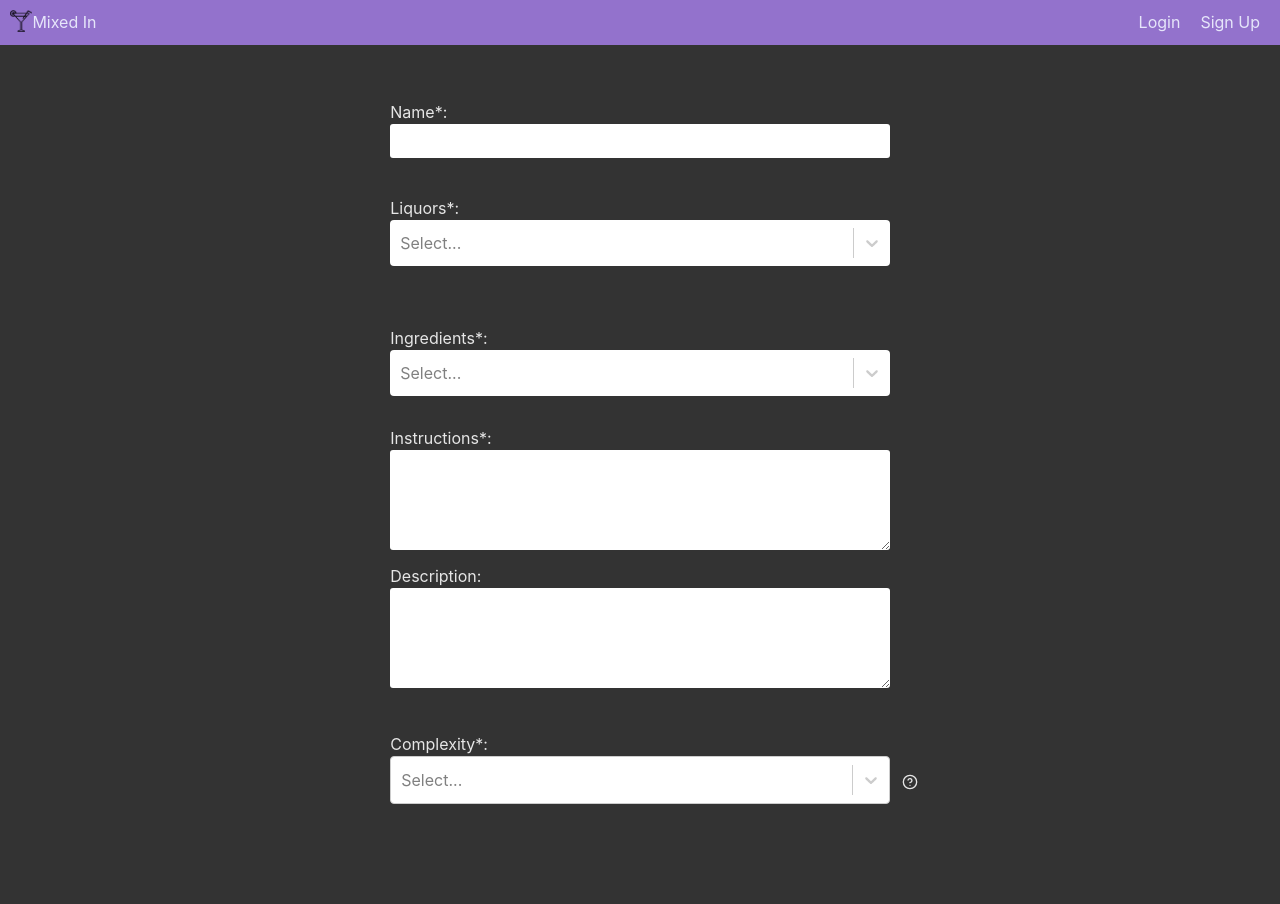
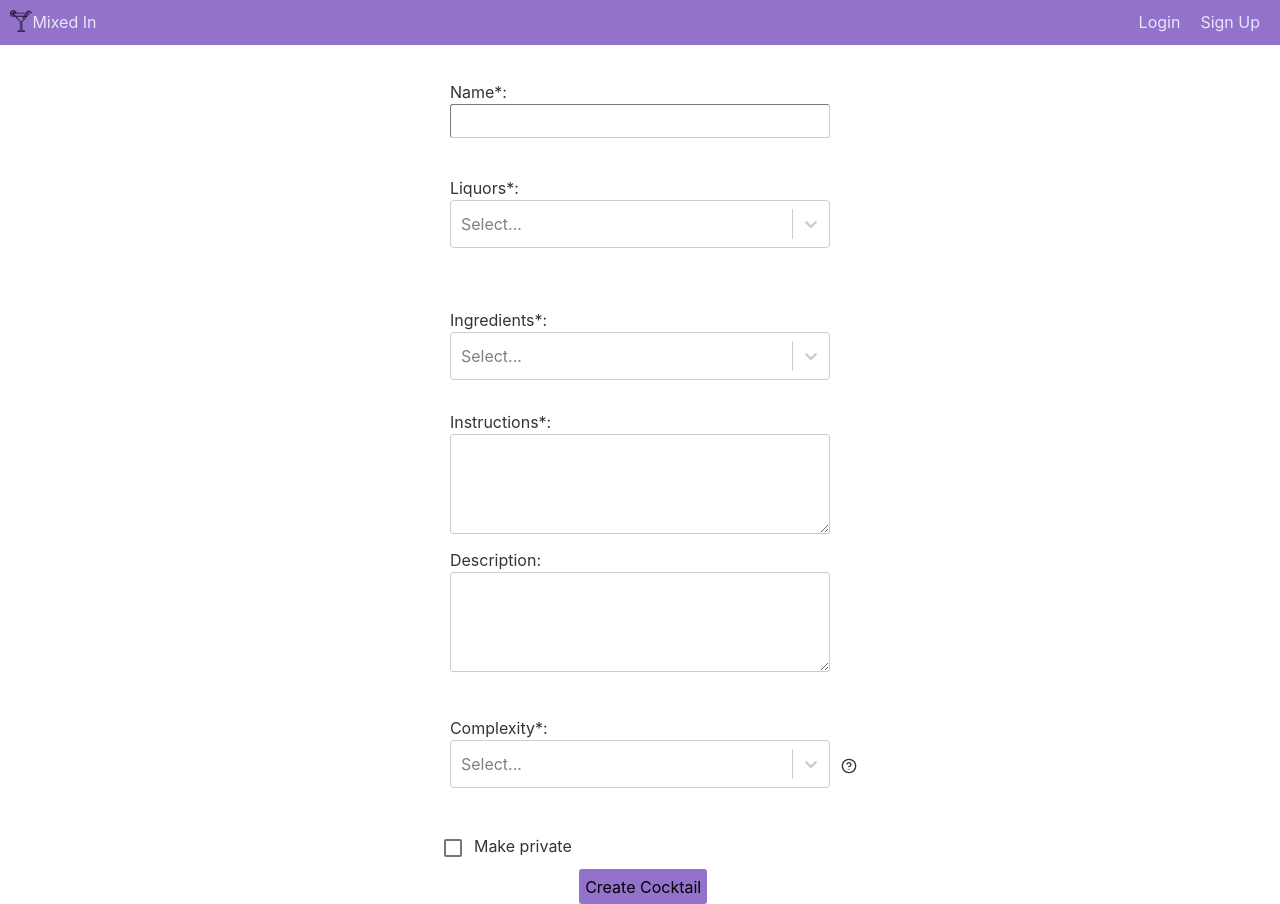
Before and after one commit to mudl-io/mixology-api, a React (Create React App) app in the folder frontend/: page /create-cocktail in a window 1280 px wide. Before the commit the page ends 820 px from the top, so only its background shows below. Built offline with nearby package versions, Linux system fonts and the light colour scheme; no server answers.

Commit message:
changed theme and fixed styles

```diff
--- a/frontend/src/components/app/App.js
+++ b/frontend/src/components/app/App.js
@@ -18,7 +18,7 @@ class App extends React.Component {
 
   render() {
     return (
-      <div className="ui container">
+      <div className="app-container">
         <Router history={history}>
           <PrimaryNavigationBar user={this.props.user} />
           <Switch>
--- a/frontend/src/components/app/App.scss
+++ b/frontend/src/components/app/App.scss
@@ -36,3 +36,7 @@
     transform: rotate(360deg);
   }
 }
+
+.app-container {
+  height: 100vh;
+}
--- a/frontend/src/components/create-cocktail-form/index.js
+++ b/frontend/src/components/create-cocktail-form/index.js
@@ -76,8 +76,8 @@ class CreateCocktailForm extends React.Component {
     const isValidStyles = {
       control: (provided) => ({
         ...provided,
-        borderWidth: "",
-        borderColor: "",
+        borderWidth: "1px",
+        borderColor: "hsl(0, 0%, 80%)",
       }),
     };
 
@@ -177,8 +177,8 @@ class CreateCocktailForm extends React.Component {
       const complexityStyles = {
         control: (provided) => ({
           ...provided,
-          borderWidth: this.state.complexity > 0 ? "" : "2px",
-          borderColor: this.state.complexity > 0 ? "" : "red",
+          borderWidth: this.state.complexity > 0 ? "1px" : "2px",
+          borderColor: this.state.complexity > 0 ? "hsl(0, 0%, 80%)" : "red",
         }),
       };
 
--- a/frontend/src/components/create-cocktail-form/styles.scss
+++ b/frontend/src/components/create-cocktail-form/styles.scss
@@ -1,9 +1,10 @@
+@import "../../utilities/variables";
+
 .create-cocktail-container {
   position: relative;
-  top: 100px;
-  width: 50%;
-  height: 90vh;
-  overflow: hidden;
+  width: 33%;
+  top: 10%;
+  margin: auto;
 
   .create-cocktail-form {
     width: 90%;
@@ -47,6 +48,9 @@
       height: 35px;
       border-radius: 3px;
       border-width: 0;
+      position: relative;
+      left: 34%;
+      background-color: $coolpurp;
 
       input:focus {
         outline-width: 0;
@@ -60,7 +64,7 @@
 
     .help-icon {
       position: relative;
-      left: 54%;
+      left: 103%;
       bottom: 36px;
     }
   }
--- a/frontend/src/components/homepage/index.js
+++ b/frontend/src/components/homepage/index.js
@@ -69,7 +69,11 @@ class Homepage extends React.Component {
       });
 
       if (res.status === 204) {
-        this.setState({ noMatchFound: true });
+        NotificationManager.warning(
+          "Unfortunately, we were unable to find an exact match for you based on your filters. Try adjusting your filters or checking off the exact match button.",
+          "No Cocktail Found",
+          5000
+        );
       } else {
         const cocktail = res.data;
 
@@ -94,7 +98,7 @@ class Homepage extends React.Component {
 
   showCocktailDetails = () => {
     let content;
-    if (!this.state.error && !this.state.noMatchFound) {
+    if (!this.state.error) {
       content = (
         <CocktailDisplay
           name={this.state.name}
@@ -107,14 +111,6 @@ class Homepage extends React.Component {
           instructions={this.state.instructions}
         />
       );
-    } else if (this.state.noMatchFound) {
-      NotificationManager.warning(
-        "Unfortunately, we were unable to find an exact match for you based on your filters. Try adjusting your filters or checking off the exact match button.",
-        "No Cocktail Found",
-        5000
-      );
-
-      this.setState({ noMatchFound: !this.state.noMatchFound });
     } else {
       content = <div>{this.state.error}</div>;
     }
@@ -133,7 +129,7 @@ class Homepage extends React.Component {
 
   render() {
     return (
-      <div className="container homepage">
+      <div className="homepage-container">
         <div className="cocktail-display">
           {this.showCocktailDetails()}
           <div
--- a/frontend/src/components/homepage/styles.scss
+++ b/frontend/src/components/homepage/styles.scss
@@ -1,16 +1,14 @@
 @import "../../utilities/variables";
 
-.container {
+.homepage-container {
   display: flex;
   flex-direction: column;
   justify-content: center;
   align-items: center;
   text-align: center;
-
-  &.homepage {
-    position: absolute;
-    top: 45px;
-  }
+  position: absolute;
+  top: 45px;
+  left: 50%;
 
   .cocktail-display {
     position: absolute;
@@ -52,4 +50,8 @@
     background-color: $coolpurp;
     font-weight: 600;
   }
+
+  .MuiCheckbox-colorSecondary.Mui-checked {
+    color: $coolpurp;
+  }
 }
--- a/frontend/src/components/list-dropdown/index.js
+++ b/frontend/src/components/list-dropdown/index.js
@@ -19,8 +19,8 @@ const ListDropdown = (props) => {
         control: (provided) => ({
           ...provided,
           color: "black",
-          borderWidth: !props.error ? "0" : "2px",
-          borderColor: !props.error ? "" : "red",
+          borderWidth: "1px",
+          borderColor: !props.error ? "hsl(0, 0%, 80%)" : "red",
         }),
         option: (provided) => ({
           ...provided,
--- a/frontend/src/index.scss
+++ b/frontend/src/index.scss
@@ -9,8 +9,8 @@ body {
     sans-serif;
   -webkit-font-smoothing: antialiased;
   -moz-osx-font-smoothing: grayscale;
-  background-color: lighten(black, 20%);
-  color: darken(white, 10%);
+  background-color: white;
+  color: lighten(black, 20%);
 
   label {
     input {
@@ -20,8 +20,9 @@ body {
 
     input,
     textarea {
-      border-width: 0;
+      border-width: 1px;
       border-radius: 3px;
+      border-color: hsl(0, 0%, 80%);
     }
 
     input:focus,
```
